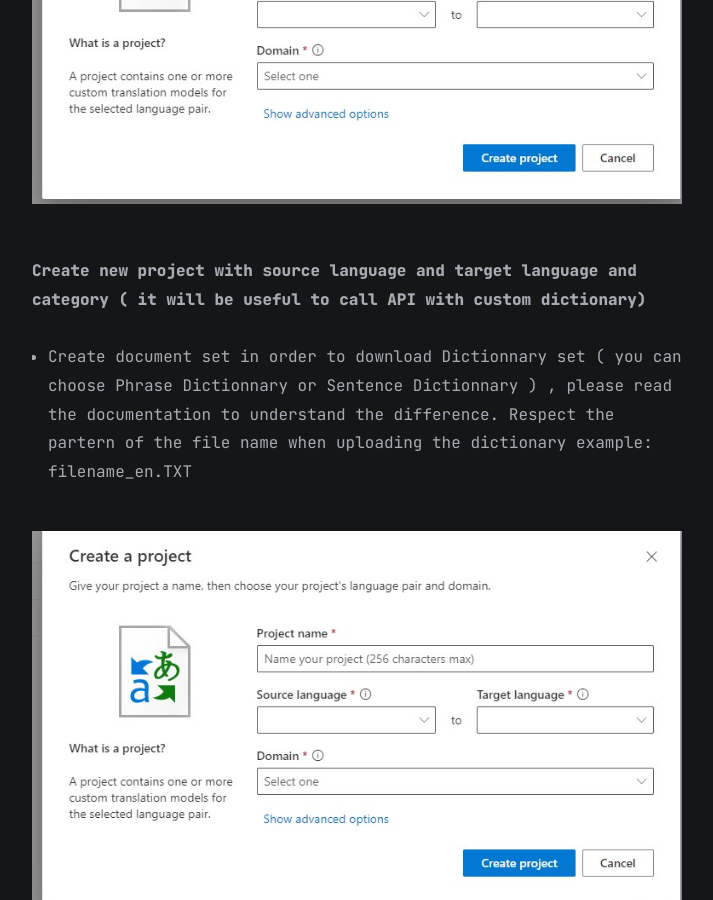
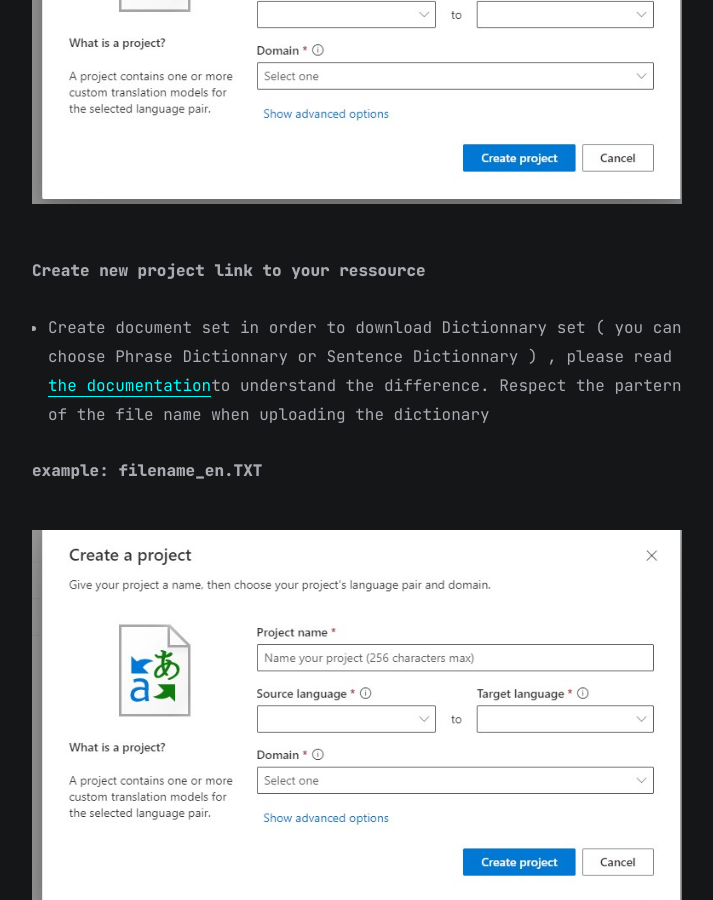
Before and after one commit to marc-hadjeje/marc-hadjeje.github.io, a Jekyll site: the page built from all_collections/_posts/2022-11-24-Azure Cognitive Services.md, in a window 1280 px wide and 900 px high, scrolled down 4257 px. Shown: the whole window, without its empty margins (283-996 px from the left). Built offline with Jekyll 4.4.1, drawn with Linux system fonts in a browser that asks for light colours; some of the changed text lies outside the part shown.

Commit message:
sdsd
sfss

```diff
--- a/all_collections/_posts/2022-11-24-Azure Cognitive Services.md
+++ b/all_collections/_posts/2022-11-24-Azure Cognitive Services.md
@@ -16,11 +16,11 @@ In this post we will quickly explain how to use the translation service but espe
 
 -	Use the following url by creating a new request "Post":
 
- https://api.cognitive.microsofttranslator.com/translate?api-version=3.0&from=xx&to=xx
+**https://api.cognitive.microsofttranslator.com/translate?api-version=3.0&from=xx&to=xx**
 
  Or it is possible to directly detect the language to be translated by removing the "from" parameter
 
-https://api.cognitive.microsofttranslator.com/translate?api-version=3.0&to=xx
+**https://api.cognitive.microsofttranslator.com/translate?api-version=3.0&to=xx**
 
 
 ###### Add in the header when calling the API the 3 parameters concerning your cognitive services
@@ -29,8 +29,8 @@ https://api.cognitive.microsofttranslator.com/translate?api-version=3.0&to=xx
 
 ![Param cognitive](https://github.com/marc-hadjeje/marc-hadjeje.github.io/blob/main/assets/images/param_cognitive.jpg?raw=true)
 
--	Content-Type : this is the extraction format, leave it as is
--	Ocp-Apim-Subscription-Region : this is the region where you have deployed the service
+-	Content-Type : **this is the extraction format, leave it as is**
+-	Ocp-Apim-Subscription-Region : **this is the region where you have deployed the service**
 
 Add the text to be translated to the body tab of postman :
 
@@ -54,12 +54,13 @@ Add the text to be translated to the body tab of postman :
 
 ![new project translator](https://github.com/marc-hadjeje/marc-hadjeje.github.io/blob/main/assets/images/new_project_translator.jpg?raw=true)
 
-######	Create new project with source language and target language and category ( it will be useful to call API with custom dictionary)
+######	Create new project link to your ressource
 
--	Create document set in order to download Dictionnary set  ( you can choose Phrase Dictionnary or Sentence Dictionnary )  , please read the documentation to understand the difference.
+
+-	Create document set in order to download Dictionnary set  ( you can choose Phrase Dictionnary or Sentence Dictionnary )  , please read [the documentation](https://azure.microsoft.com/fr-fr/products/cognitive-services/)to understand the difference.
 Respect the partern of the file name when uploading the dictionary
-example: filename_en.TXT
 
+**example: filename_en.TXT**
 
 ![new translator](https://github.com/marc-hadjeje/marc-hadjeje.github.io/blob/main/assets/images/new_project_translator.jpg)
 
```
